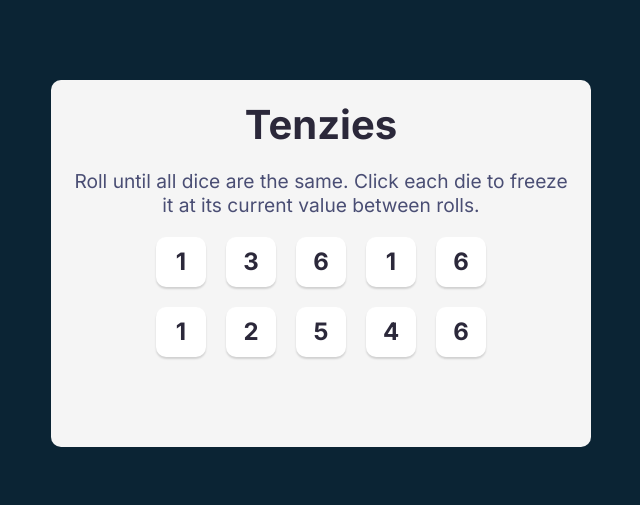
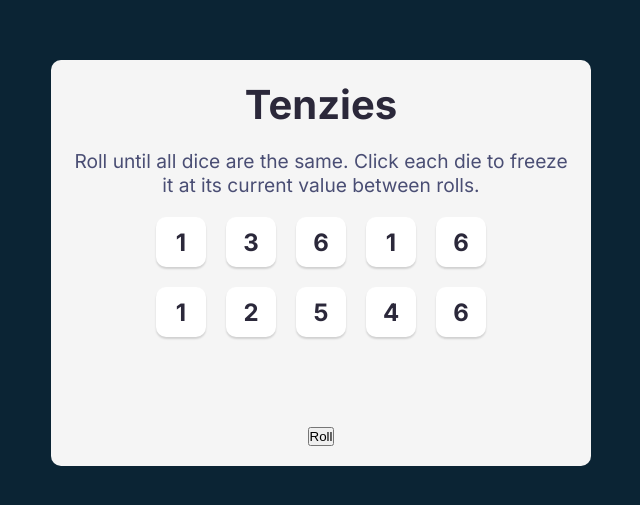
Before and after one commit to ndrsov/tenzies-game, a React (Vite) app: page / in a window 1280 px wide. Shown: the part 137-642 px from the top of the page, without its empty margins (319-959 px from the left). Built offline with nearby package versions, Linux system fonts and the light colour scheme.

Commit message:
Add roll dice function and button

```diff
--- a/src/App.jsx
+++ b/src/App.jsx
@@ -7,6 +7,9 @@ function App() {
 
   function generateAllNewDice() {
     return new Array(10).fill().map(() => Math.ceil(Math.random() * 6));
+  }
+  function rollDice() {
+    setDice(generateAllNewDice());
   }
 
   const diceElements = dice.map((num) => <Die value={num} />);
@@ -19,6 +22,10 @@ function App() {
         current value between rolls.
       </p>
       <div className='dice-container'>{diceElements}</div>
+
+      <button className='roll-dice' onClick={rollDice}>
+        Roll
+      </button>
     </main>
   );
 }
```
